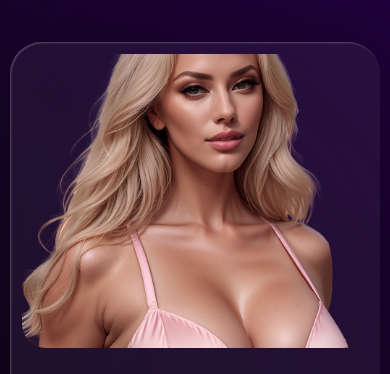
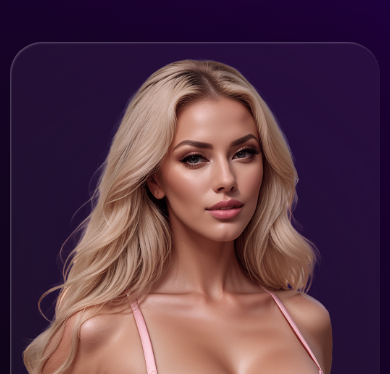
Before and after one commit to lovecallco/comingsoon, a plain HTML site: page index.html in a window 390 px wide. Shown: the top 374 px of the page. Drawn offline with Linux system fonts and the light colour scheme.

Commit message:
Update index.html

```diff
--- a/index.html
+++ b/index.html
@@ -1,10 +1,12 @@
+<!-- START OF FIXED CODE -->
 <!DOCTYPE html>
 <html lang="en">
 <head>
-    <meta charset="UTF-8">
-    <meta name="viewport" content="width=device-width, initial-scale=1.0">
+  <meta charset="UTF-8" />
+  <meta name="viewport" content="width=device-width, initial-scale=1.0" />
   <title>Coming Soon</title>
   <style>
+    /* (CSS stays exactly as you had it — unchanged for this update) */
     * {
       margin: 0;
       padding: 0;
@@ -117,13 +119,6 @@
     .submit-btn.active {
       cursor: pointer;
       opacity: 1;
-        }
-
-        .submit-btn:hover {
-            background: rgba(255, 255, 255, 0.3);
-        }
-
-        .submit-btn.active:hover {
       background: rgba(37, 207, 97, 0.8);
       color: white;
     }
@@ -156,8 +151,17 @@
 
       .image-section {
         flex: none;
-                height: 40%;
+        height: 55%;
         border-radius: 24px;
+        position: relative;
+        overflow: hidden;
+      }
+
+      .image-section img {
+        width: 100%;
+        height: 100%;
+        object-fit: cover;
+        object-position: 50% 30%;
       }
 
       .content-section {
@@ -194,6 +198,14 @@
       .container {
         width: 95vw;
         padding: 12px;
+      }
+
+      .image-section {
+        height: 50%;
+      }
+
+      .image-section img {
+        object-position: 50% 25%;
       }
 
       .content-section {
@@ -260,7 +272,7 @@
   <script>
     function checkInput(input) {
       const submitBtn = input.parentElement.querySelector('.submit-btn');
-            const isValid = input.value.trim() !== '' && input.checkValidity();
+      const isValid = input.value.includes('@') && input.checkValidity();
       submitBtn.classList.toggle('active', isValid);
       submitBtn.disabled = !isValid;
     }
```
Lines whose indentation alone changed are shown as unchanged.
